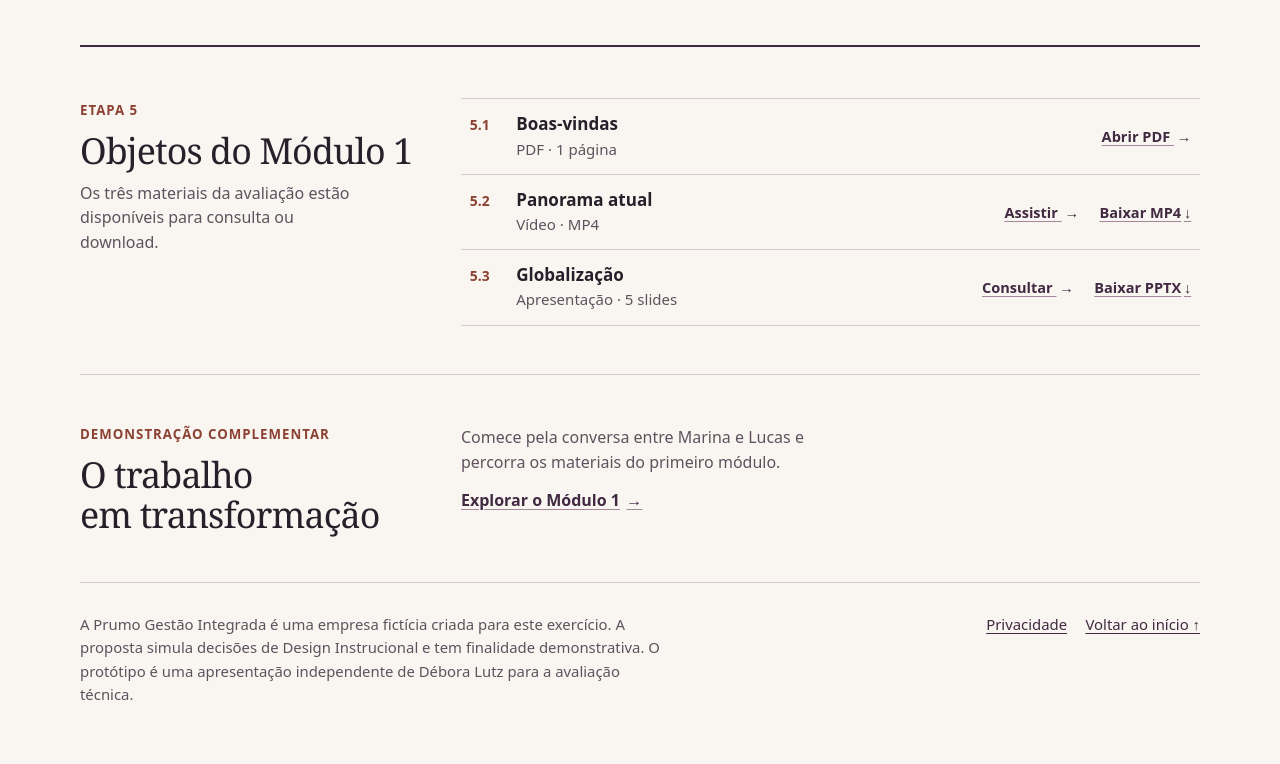
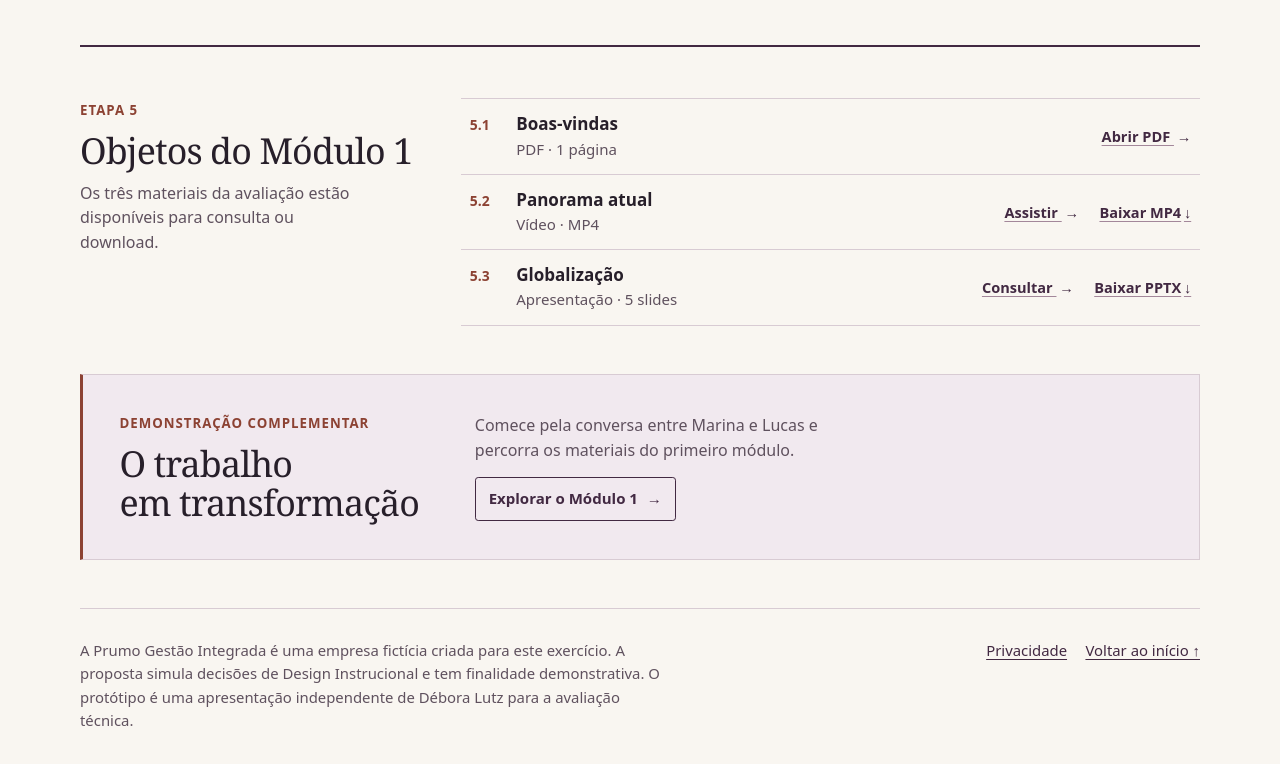
Before and after one commit to deboralutz/keeps-teste-di-2026, a plain HTML site: page site/index.html in a window 1280 px wide. Shown: the part 813-1577 px from the top of the page. Before the commit the page ends 1555 px from the top, so only its background shows below. Drawn offline with Linux system fonts and the light colour scheme.

Commit message:
Realça a demonstração complementar e adiciona favicon

```diff
--- a/site/assets/entrega.css
+++ b/site/assets/entrega.css
@@ -154,17 +154,29 @@ main:focus { outline: none; }
   padding: .35rem .55rem;
   text-decoration-color: #a3879a;
 }
+.collection-prototype {
+  align-items: center;
+  margin-bottom: clamp(1.85rem, 3.75vw, 3.35rem);
+  padding: clamp(1.35rem, 2.85vw, 2.4rem);
+  border: 1px solid var(--line);
+  border-inline-start: 3px solid var(--accent);
+  background: #f1e9ef;
+}
 .prototype-details { grid-column: span 8; }
-.prototype-details p { max-width: 43ch; margin: .15rem 0 .2rem; color: var(--muted); }
+.prototype-details p { max-width: 43ch; margin: 0 0 .85rem; color: var(--muted); }
 .prototype-link {
   display: inline-flex;
   align-items: center;
-  gap: .4rem;
+  gap: .55rem;
   min-height: 44px;
+  padding: .45rem .8rem;
+  border: 1px solid var(--plum);
+  border-radius: .2rem;
+  font-size: .94rem;
   font-weight: 690;
-  text-decoration-color: #a3879a;
+  text-decoration: none;
 }
-.prototype-link:hover { text-decoration-color: currentColor; }
+.prototype-link:hover { background: var(--plum); color: #fff8f4; }
 .footer {
   display: flex;
   flex-wrap: wrap;
--- a/site/index.html
+++ b/site/index.html
@@ -5,6 +5,7 @@
   <meta name="viewport" content="width=device-width, initial-scale=1">
   <meta name="description" content="Apresentação de Débora Lutz para a avaliação técnica de Design Instrucional da Keeps.">
   <title>Habilidades do Futuro | Entrega de Débora Lutz</title>
+  <link rel="icon" href="./favicon.ico" sizes="16x16 32x32 48x48" type="image/x-icon">
   <link rel="stylesheet" href="./assets/entrega.css">
 </head>
 <body class="manifesto">
@@ -97,7 +98,7 @@
       </ul>
     </section>
 
-    <section class="collection inner manifesto-grid" aria-labelledby="titulo-prototipo">
+    <section class="collection collection-prototype inner manifesto-grid" aria-labelledby="titulo-prototipo">
       <div class="collection-intro">
         <p class="eyebrow">Demonstração complementar</p>
         <h2 id="titulo-prototipo">O trabalho em transformação</h2>
```
Also changed, not shown: site/favicon.ico (added), 1 other file.
